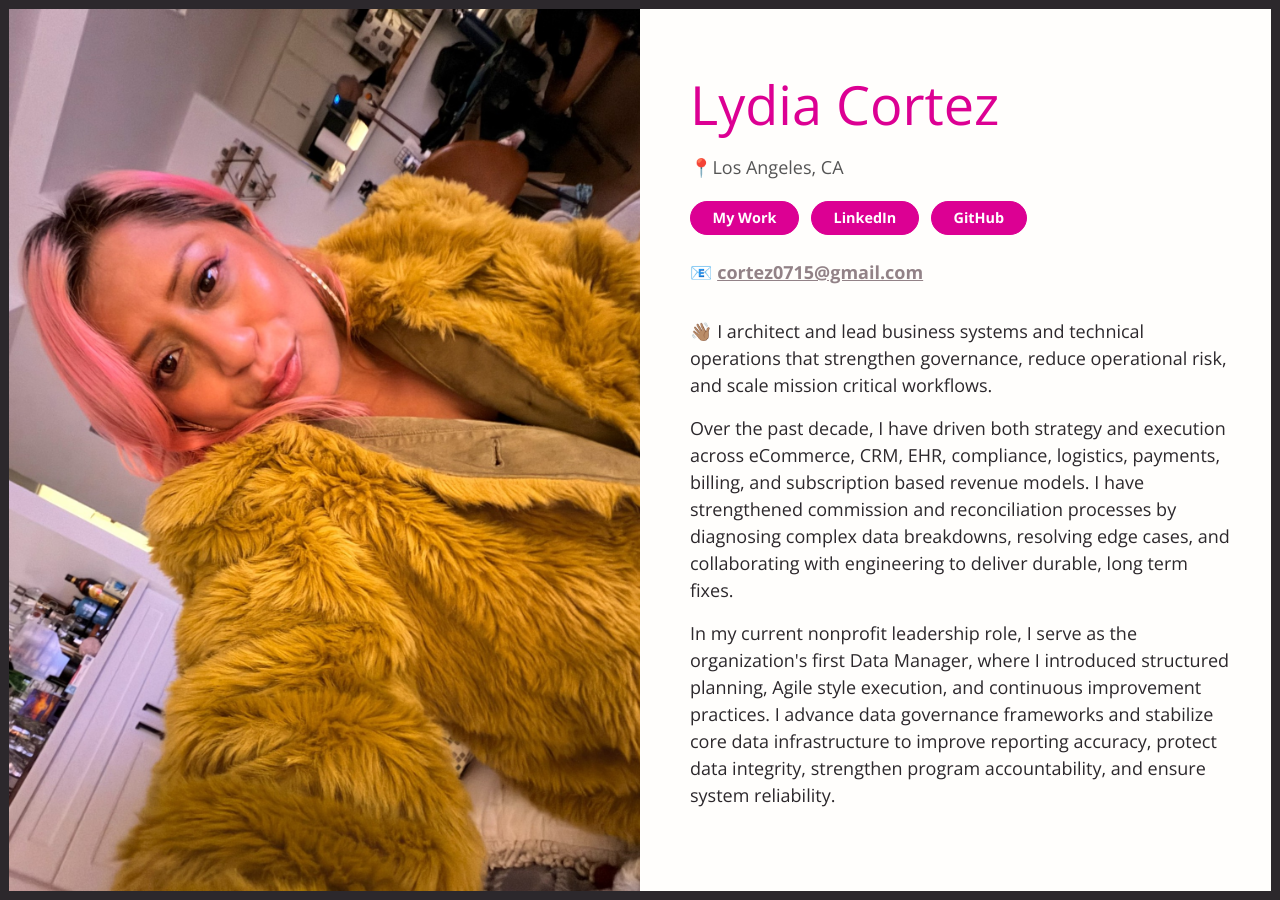
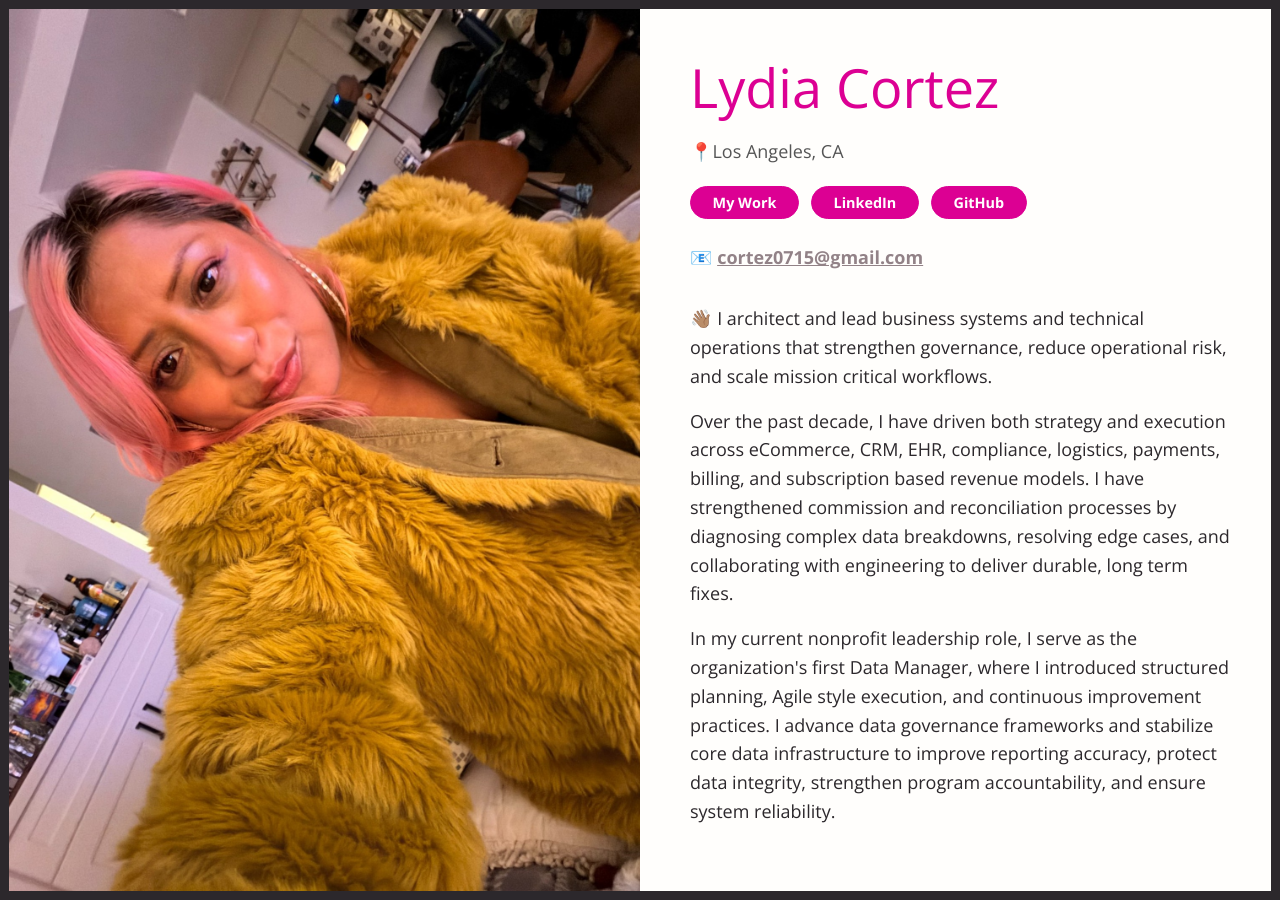
Before and after one commit to lylyco/lylyco.github.io, a Jekyll site: the page built from index.html, in a window 1280 px wide. Built offline with Jekyll 4.4.1, drawn with Linux system fonts in a browser that asks for light colours.

Commit message:
“tev3”

```diff
--- a/assets/css/style.css
+++ b/assets/css/style.css
@@ -22,8 +22,8 @@ html {
 body {
   font-family: Open Sans, Helvetica, Lato, sans-serif;
   font-weight: 350;
-  line-height: 1.50;
-  font-size: 35%;
+  line-height: 1.60;
+  font-size: 40%;
   color: #2c282c;
   background-color: #fffefc;
   overflow-x: hidden;
```
